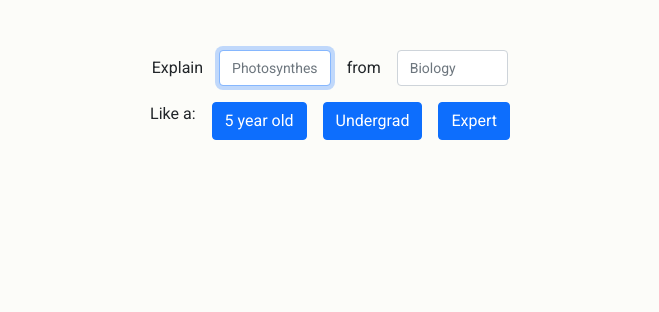
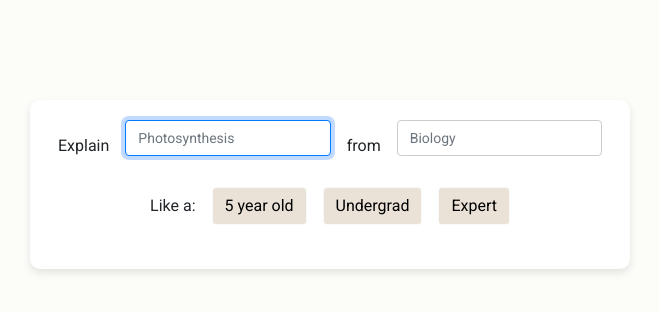
Before and after one commit to AryanDeore/Flashcard, a Flask app: page / in a window 1280 px wide. Shown: the top 312 px of the page, without its empty margins (310-969 px from the left). Run offline with Flask 3, Linux system fonts and the light colour scheme; some libraries are stand-ins or nearby versions.

Commit message:
buttons fixed

```diff
--- a/static/css/style.css
+++ b/static/css/style.css
@@ -60,33 +60,100 @@ form {
 }
 
 form input[type="text"] {
-
     width: 10%;
     height: 36px;
     border-radius: 4px;
     padding-left: 12px;
-
     font-size: 14px;
     font-weight: normal;
-    /* border: 1px solid rgb(137, 151, 155); */
-    /* transition: border-color 150ms ease-in-out 0s; */
     outline: none;
     color: rgb(33, 49, 60);
     background-color: rgb(255, 255, 255);
     padding-right: 12px;
-
-    /* :hover {
-        box-shadow: rgb(33 238 236) 5px 5px 5px 4px;
-    } */
-
-
-
 }
 
 form span {
     margin: 0 10px;
+    display: flex;
+    align-items: center;
+    /* Center align text vertically */
 }
 
 button {
-    margin: 0 10px;
+    margin: 0 0px;
+    border-radius: 50px;
+    /* Rounded edges */
+    padding: 10px 20px;
+    /* Padding for pill-like shape */
+    background: linear-gradient(to right, #eae1d7, #eae1d7);
+    /* Muted gradient background */
+    border: none;
+    /* Remove border */
+    color: white;
+    /* Text color */
+    font-size: 16px;
+    /* Font size */
+    transition: background 0.3s ease;
+    /* Smooth transition */
 }
+
+button:hover {
+    /* background: linear-gradient(to right, #F0EAE5, #F0EAE5); */
+    transform: scale(1.1);
+    /* Reverse gradient on hover */
+}
+
+button:focus {
+    outline: none;
+    /* Remove focus outline */
+    /* box-shadow: 0 0 0 0px rgba(38, 143, 255, 0.5); */
+    /* Custom focus outline */
+}
+
+/* Center text vertically next to buttons */
+.d-flex span {
+    display: flex;
+    align-items: center;
+}
+
+/* Style improvements */
+.container {
+    margin-top: 50px;
+    max-width: 600px;
+    background-color: #fff;
+    padding: 20px;
+    border-radius: 10px;
+    box-shadow: 0 4px 8px rgba(0, 0, 0, 0.1);
+}
+
+form input[type="text"] {
+    width: 100%;
+    /* Full width for inputs */
+    margin-bottom: 15px;
+    /* Space between inputs */
+    border: 1px solid #ccc;
+    /* Light gray border */
+    transition: border-color 0.3s ease;
+    /* Smooth transition */
+}
+
+form input[type="text"]:focus {
+    border-color: #007bff;
+    /* Border color on focus */
+}
+
+.explanation {
+    margin-top: 30px;
+    text-align: left;
+}
+
+.explanation h2,
+.explanation h3 {
+    color: #333;
+    /* Dark text color */
+}
+
+.explanation p {
+    line-height: 1.6;
+    /* Better readability */
+}
--- a/templates/index.html
+++ b/templates/index.html
@@ -22,13 +22,13 @@
             <span class="mx-2">from</span>
             <input type="text" class="form-control custom-input mx-2" name="domain" placeholder="Biology" required>
         </form>
-        <div class="d-flex justify-content-center mb-4">
+        <div class="d-flex justify-content-center align-items-center mb-4">
             <span class="mx-2">Like a:</span>
-            <button type="submit" form="explain-form" class="btn btn-primary mx-2" name="level" value="5 year old">5
+            <button type="submit" form="explain-form" class="btn btn-light mx-2" name="level" value="5 year old">5
                 year old</button>
-            <button type="submit" form="explain-form" class="btn btn-primary mx-2" name="level"
+            <button type="submit" form="explain-form" class="btn btn-light mx-2" name="level"
                 value="undergrad student">Undergrad</button>
-            <button type="submit" form="explain-form" class="btn btn-primary mx-2" name="level"
+            <button type="submit" form="explain-form" class="btn btn-light mx-2" name="level"
                 value="Subject Matter Expert">Expert</button>
         </div>
         {% if explanation %}
```
